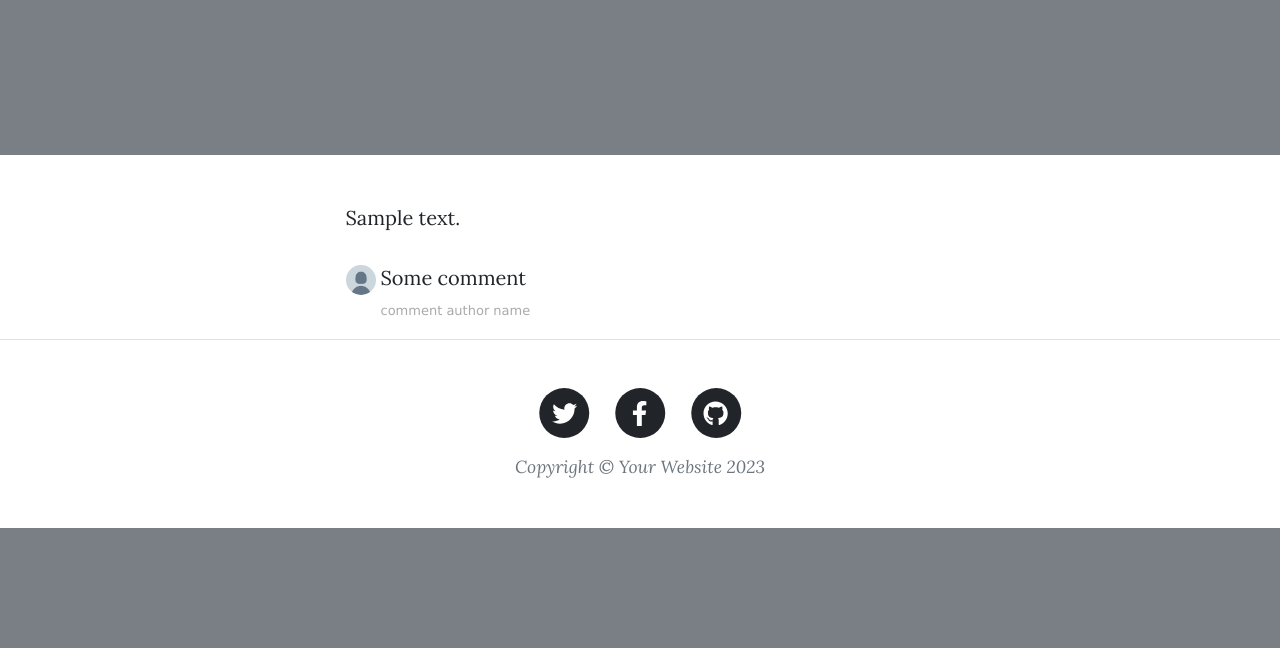
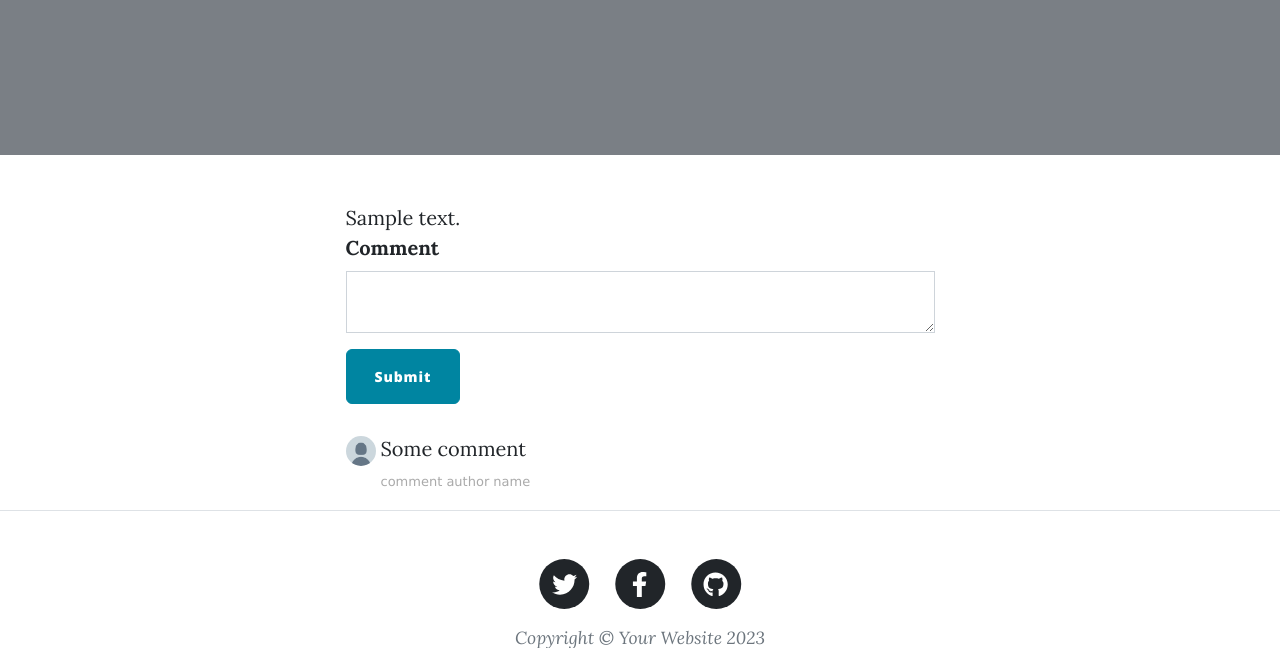
Before and after one commit to timrcm/FlaskSQLBlog, a Flask app: page /post/1 in a window 1280 px wide. Shown: the part 411-1059 px from the top of the page. Before the commit the page ends 939 px from the top, so only its background shows below. Run offline with Flask 3, Linux system fonts and the light colour scheme; tables that the repository leaves empty hold one stand-in row (values such as "Sample post"); grey boxes marked "Sample" are stand-in pictures; some libraries are stand-ins or nearby versions.

Commit message:
added comments table

```diff
--- a/forms.py
+++ b/forms.py
@@ -25,4 +25,7 @@ class LoginForm(FlaskForm):
     password = PasswordField("Password", validators=[DataRequired()])
     submit = SubmitField("Log In")
 
-# TODO: Create a CommentForm so users can leave comments below posts
+
+class CommentForm(FlaskForm):
+    comment = CKEditorField('Comment', validators=[DataRequired()])
+    submit = SubmitField('Submit')
--- a/main.py
+++ b/main.py
@@ -8,8 +8,7 @@ from flask_sqlalchemy import SQLAlchemy, model
 from functools import wraps
 from werkzeug.security import generate_password_hash, check_password_hash
 from sqlalchemy.orm import relationship
-from typing import TYPE_CHECKING
-from forms import CreatePostForm, RegisterForm, LoginForm
+from forms import CreatePostForm, RegisterForm, LoginForm, CommentForm
 from os import urandom
 
 app = Flask(__name__)
@@ -39,15 +38,15 @@ class Users(UserMixin, db.Model):
     name = db.Column(db.String(100), nullable=False)
     email = db.Column(db.String(100), unique=True, nullable=False)
     password = db.Column(db.String(100), nullable=False)
-    # Acts like a list of BlogPost objects attached to each user
+    # Acts like a list of BlogPost or Comments objects attached to each user
     # Author == BlogPost.Author property
-    posts = relationship('BlogPost', back_populates="author")
+    posts = relationship('BlogPost', back_populates='author')
+    comments = relationship('Comments', back_populates='comment_author')
 
 
 class BlogPost(db.Model):
     __tablename__ = 'blog_posts'
     id = db.Column(db.Integer, primary_key=True)
-    # Create the foreign key
     author_id = db.Column(db.Integer, db.ForeignKey('users.id'))
     author = relationship('Users', back_populates='posts')
     title = db.Column(db.String(250), unique=True, nullable=False)
@@ -57,11 +56,13 @@ class BlogPost(db.Model):
     img_url = db.Column(db.String(250), nullable=False)
 
 
-# Linting fix for SQLAlchemy
-if TYPE_CHECKING:
-    BaseModel = db.make_declarative_base(model.Model)
-else:
-    BaseModel = db.Model
+class Comments(db.Model):
+    __tablename__ = 'comments'
+    id = db.Column(db.Integer, primary_key=True)
+    author_id = db.Column(db.Integer, db.ForeignKey('users.id'))
+    comment_author = relationship('Users', back_populates='comments')
+    comment = db.Column(db.Text, nullable=False)
+
 
 with app.app_context():
     db.create_all()
@@ -139,11 +140,11 @@ def get_all_posts():
     return render_template("index.html", all_posts=posts, users=users)
 
 
-# TODO: Allow logged-in users to comment on posts
 @app.route("/post/<int:post_id>")
 def show_post(post_id):
     requested_post = db.get_or_404(BlogPost, post_id)
-    return render_template("post.html", post=requested_post)
+    form = CommentForm()
+    return render_template("post.html", post=requested_post, form=form)
 
 
 @app.route("/new-post", methods=["GET", "POST"])
--- a/templates/post.html
+++ b/templates/post.html
@@ -1,4 +1,5 @@
 {% include "header.html" %}
+{% from "bootstrap5/form.html" import render_form %}
 
 <!-- Page Header-->
 <header class="masthead" style="background-image: url('{{post.img_url}}')">
@@ -36,7 +37,8 @@
           {% endif %}
 
         <!-- Comments Area -->
-        <!-- TODO: Add a CKEditor for commenting below -->
+          {{ ckeditor.load() }} {{ ckeditor.config(name='comment') }}
+          {{ render_form(form) }}
         <div class="comment">
           <!-- TODO: Show all the comments on a post -->
           <ul class="commentList">
```
